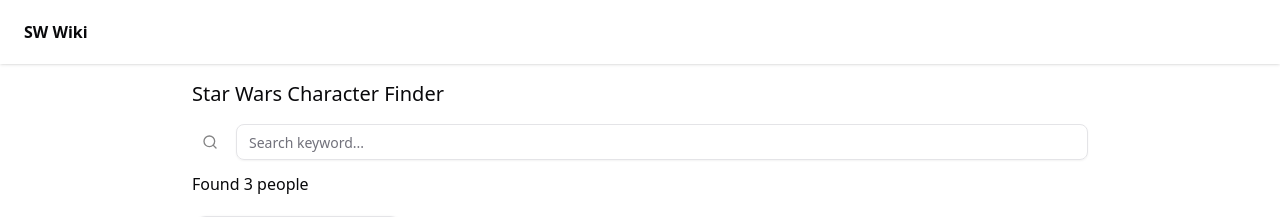
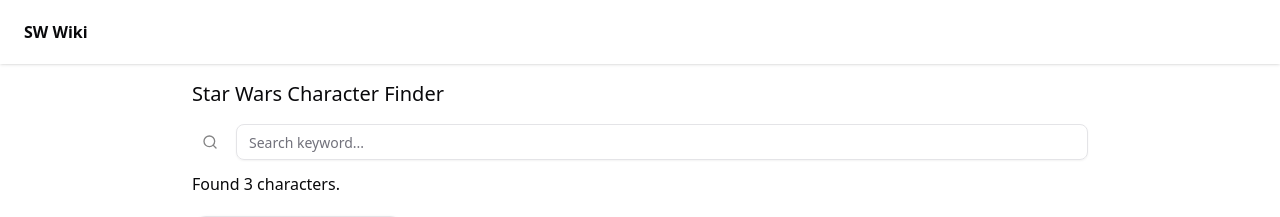
Before and after one commit to tdtimur/sw-wiki, a Next.js app: page / in a window 1280 px wide. Shown: the top 217 px of the page. Built offline with nearby package versions, Linux system fonts and the light colour scheme.

Commit message:
fix: fixed hydration mismatch error

```diff
--- a/package.json
+++ b/package.json
@@ -1,6 +1,6 @@
 {
   "name": "sw-wiki",
-  "version": "0.1.0",
+  "version": "0.1.1",
   "private": true,
   "scripts": {
     "dev": "next dev --turbopack",
@@ -9,7 +9,7 @@
     "lint": "eslint",
     "lint:fix": "eslint . --fix",
     "test": "jest",
-    "test:watch": "jest --watch"
+    "test:watch": "jest --watchAll"
   },
   "dependencies": {
     "@radix-ui/react-dropdown-menu": "^2.1.16",
--- a/src/app/page.tsx
+++ b/src/app/page.tsx
@@ -71,8 +71,10 @@
             <Loader2Icon className="animate-spin" />
             <span>{getRandomLoadingText()}</span>
           </div>
+        ) : characters.length === 0 ? (
+          <span>{getRandomErrorText()}. Could not find anyone.</span>
         ) : (
-          <span>Found {characters.length} people</span>
+          <span>Found {characters.length} characters.</span>
         )}
       </div>
       <div className="grid grid-cols-1 sm:grid-cols-2 md:grid-cols-3 lg:grid-cols-4 gap-4 place-items-center">
@@ -82,7 +84,7 @@
           ))
         ) : characters.length === 0 ? (
           <div className="col-span-full text-center py-8 text-gray-500 text-lg dark:text-gray-400">
-            🚫 {getRandomErrorText()}
+            🚫 There is a great disturbance in The Force.
           </div>
         ) : (
           characters.map((character) => (
```
Also changed, not shown: 1 other file (tests, documents, lock files or other folders).
